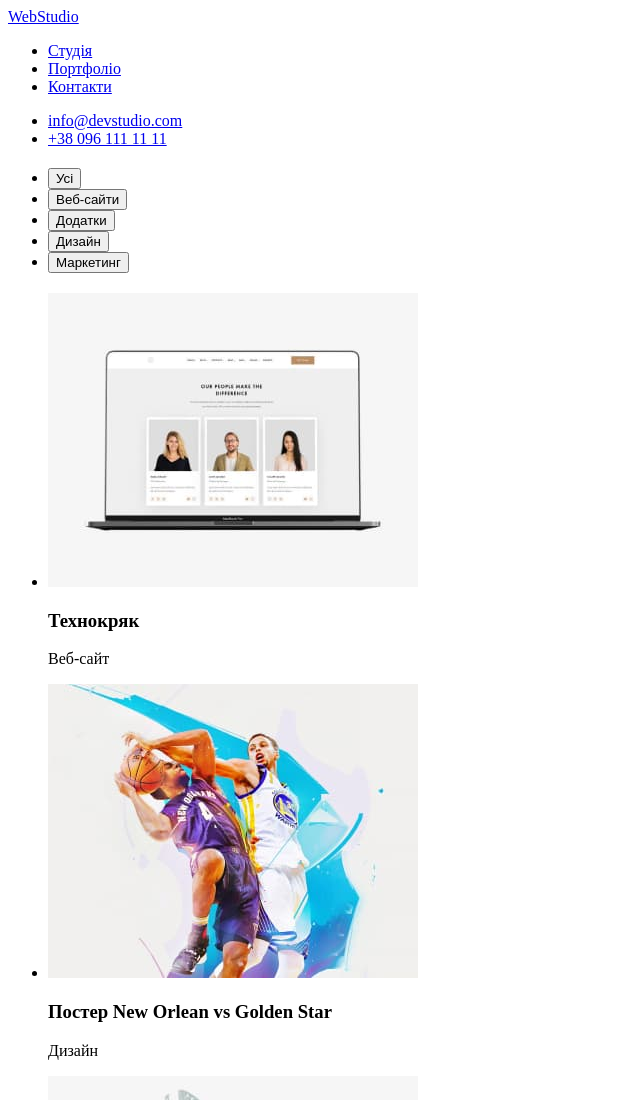
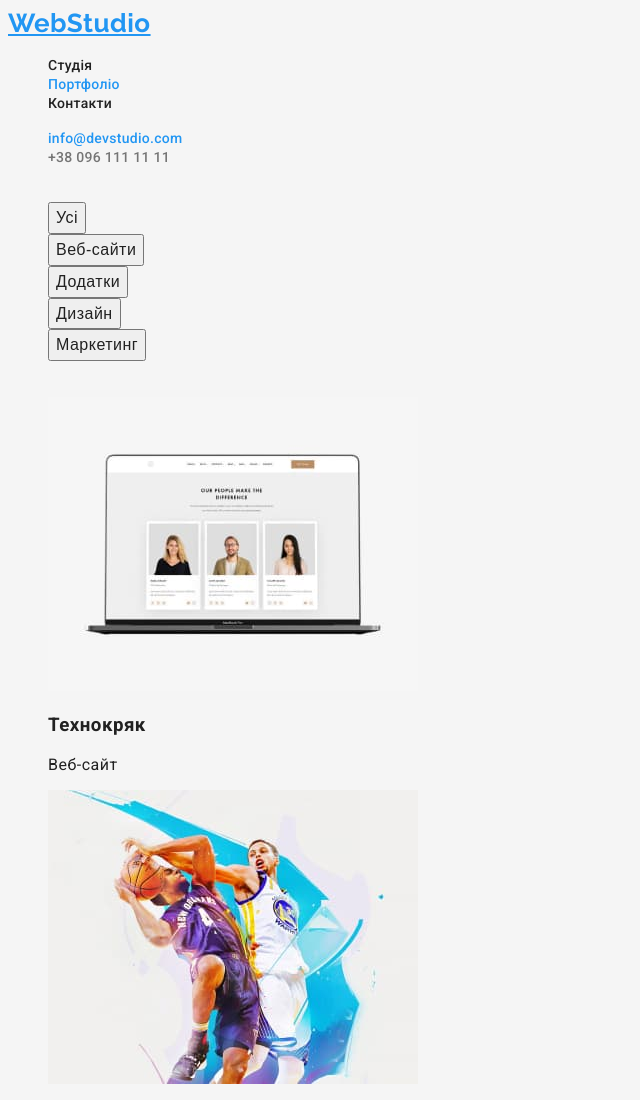
Before and after one commit to MagisterUnivers/goit-markup-hw-02, a plain HTML site: page portfolio.html in a window 1280 px wide. Shown: the top 1100 px of the page, without its empty margins (0-640 px from the left). Drawn offline with Linux system fonts and the light colour scheme.

Commit message:
Buttons CSS + Logo CSS + Class fix HTML

```diff
--- a/css/styles.css
+++ b/css/styles.css
@@ -13,5 +13,90 @@ body {
     background-color: var(--background-color);
     color: var(--primarytext-color);
     font-family: Roboto, sans-serif;
-    letter-spacing: 0.02em;
+    letter-spacing: 0.03em;
 }
+
+/* Оформление Логотипа сервиса */
+
+.logo {
+font-family: 'Raleway';
+    font-weight: 700;
+    font-size: 26px;
+    line-height: 1.19;
+    color: var(--logo-color, #000000);
+}
+
+/* Оформление Навигации */
+
+.site-nav .link {
+ font-family: Roboto, sans-serif;
+        font-weight: 500;
+        font-size: 14px;
+        line-height: 1.14;
+        letter-spacing: 0.02em;
+        color: var(--primarytext-color);
+        text-decoration: none;
+
+}
+
+/* Выбираем второе портфолио и назначаем ему цвет без отдельного класса */
+
+.site-nav .link[href*="portfolio"] {
+    color: var(--logo-color)
+}
+
+/* Как же задолбали эти значки списков */
+
+ul {
+    list-style-type: none;
+}
+
+/* Контактная информация */
+
+.site-contact .site-contactlink {
+
+        color: var(--logo-color);
+        font-weight: 500;
+        font-size: 14px;
+        line-height: 1.14;
+        letter-spacing: 0.02em;
+        text-decoration: none;
+}
+
+/* Такой же метод что и с навигацией */
+
+.site-contact .site-contactlink[href*="tel"] {
+    color: var(--secondarytext-color);
+
+}
+
+/* Центрируем Фильтр */
+
+.filterbutton-collection {
+    align-content: center
+}
+
+/* Основные параметры кнопок */
+
+.button {
+    ;
+        font-weight: 500;
+        font-size: 16px;
+        line-height: 1.62;
+        letter-spacing: 0.03em;
+        color: var(--primarytext-color)
+}
+
+/* Отдельно ставим измененный курсор */
+
+.filterbutton-collection .pointer {
+    cursor: pointer;
+}
+
+/* Ставим состояние наведения и TAB */
+
+.filterbutton-collection .button:hover,
+.filterbutton-collection .button:focus {
+    color: var(--headerbackground-color);
+    background-color: var(--logo-color);
+}
--- a/portfolio.html
+++ b/portfolio.html
@@ -9,7 +9,8 @@
     <link rel="preconnect" href="https://fonts.googleapis.com">
 <link rel="preconnect" href="https://fonts.gstatic.com" crossorigin>
 <link href="https://fonts.googleapis.com/css2?family=Raleway:wght@700&family=Roboto:wght@400;500;700&display=swap" rel="stylesheet"
-/>
+>
+<link rel="stylesheet" href="./css/styles.css" />
 </head>
 
 <body>
@@ -17,10 +18,10 @@
         <!-- Навигация на сайте -->
         <nav class="site-nav">
             <a href="./" target="_blank" class="logo">WebStudio</a>
-            <ul>
-                <li><a class="site-link" href="./index.html">Студія</a></li>
-                <li><a class="site-link" href="./portfolio.html">Портфоліо</a></li>
-                <li><a class="site-link" href="#contacts">Контакти</a></li>
+            <ul class="site-link">
+                <li><a class="link" href="./index.html">Студія</a></li>
+                <li><a class="link" href="./portfolio.html">Портфоліо</a></li>
+                <li><a class="link" href="#contacts">Контакти</a></li>
             </ul>
         </nav>
         <!-- Почта и телефон связи с сервисом -->
@@ -40,19 +41,19 @@
             <ul>
                 <h2></h2>
             <li>
-                <button type="button" class="button">Усі</button>
+                <button type="button" class="button pointer">Усі</button>
             </li>
             <li>
-                <button type="button" class="button">Веб-сайти</button>
+                <button type="button" class="button pointer">Веб-сайти</button>
             </li>
             <li>
-                <button type="button" class="button">Додатки</button>
+                <button type="button" class="button pointer">Додатки</button>
             </li>
             <li>
-                <button type="button" class="button">Дизайн</button>
+                <button type="button" class="button pointer">Дизайн</button>
             </li>
             <li>
-                <button type="button" class="button">Маркетинг</button>
+                <button type="button" class="button pointer">Маркетинг</button>
             </li>
             </ul>
         </section>
```
